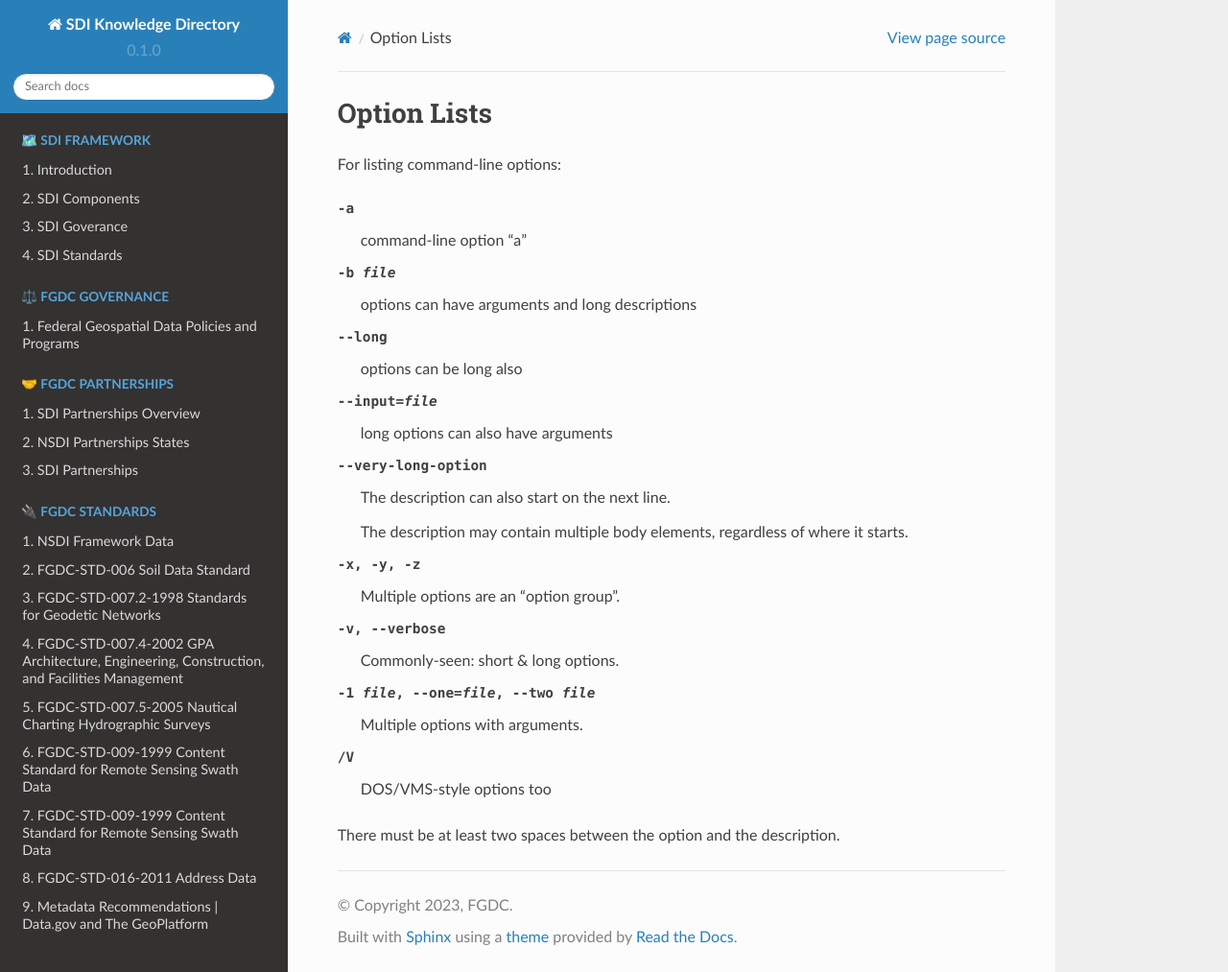
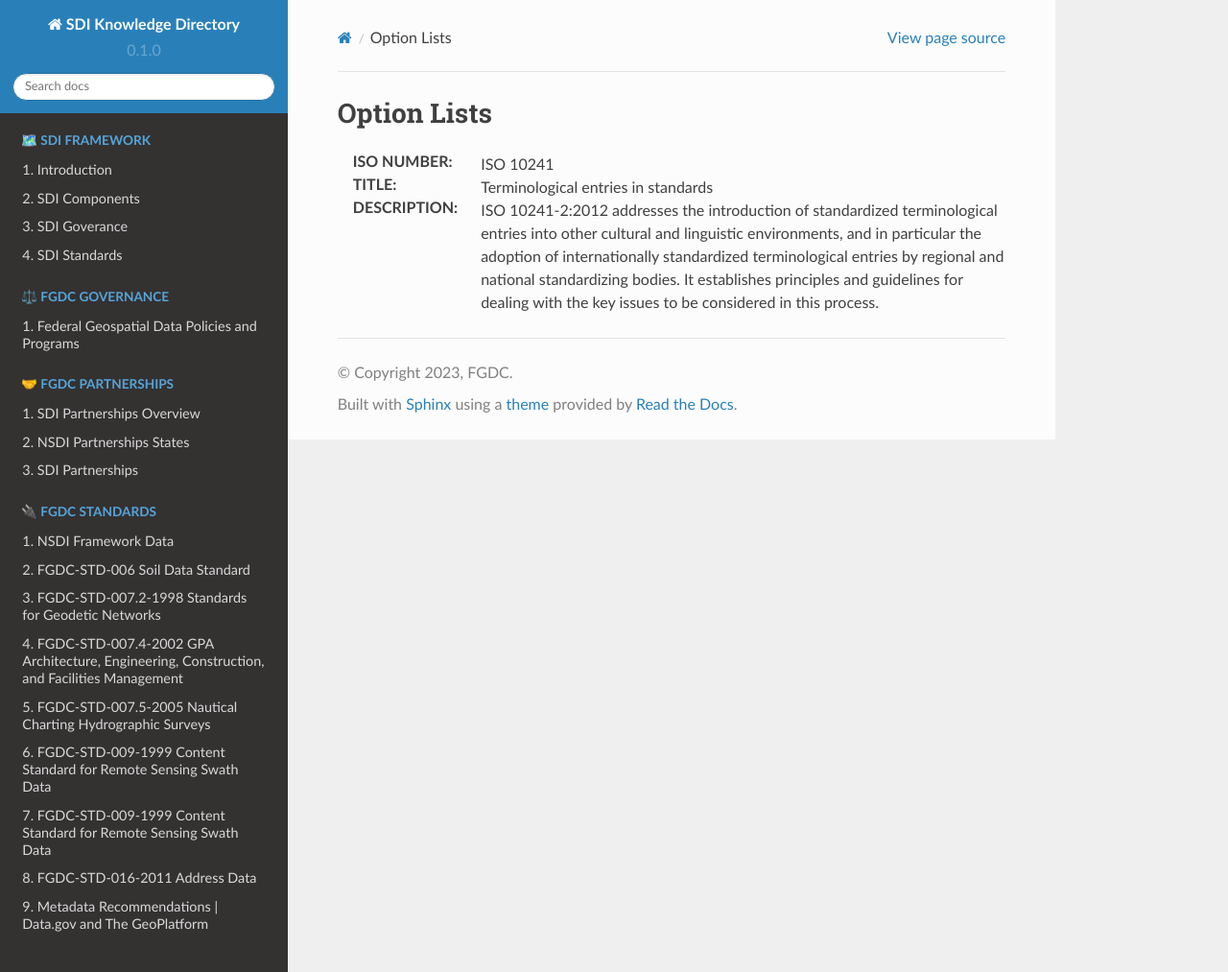
Before and after one commit to fgdcgov/sdi, a Sphinx documentation site: the page built from docs/source/references/iso10241terms.rst, in a window 1280 px wide and 1013 px high. Shown: the whole window at 96% size. Built offline with Sphinx 7.4.7 and the Read the Docs theme 2.0.0, drawn with Linux system fonts in a browser that asks for light colours; pages that are not in the unit, such as notebooks, are missing from menus.

Commit message:
Update iso10241terms.rst

```diff
--- a/docs/source/references/iso10241terms.rst
+++ b/docs/source/references/iso10241terms.rst
@@ -1,25 +1,6 @@
 Option Lists
 ------------
 
-For listing command-line options:
-
--a            command-line option "a"
--b file       options can have arguments
-              and long descriptions
---long        options can be long also
---input=file  long options can also have
-              arguments
-
---very-long-option
-              The description can also start on the next line.
-
-              The description may contain multiple body elements,
-              regardless of where it starts.
-
--x, -y, -z    Multiple options are an "option group".
--v, --verbose  Commonly-seen: short & long options.
--1 file, --one=file, --two file
-              Multiple options with arguments.
-/V            DOS/VMS-style options too
-
-There must be at least two spaces between the option and the description.
+:ISO NUMBER:  ISO 10241
+:TITLE:  Terminological entries in standards
+:DESCRIPTION:  ISO 10241-2:2012 addresses the introduction of standardized terminological entries into other cultural and linguistic environments, and in particular the adoption of internationally standardized terminological entries by regional and national standardizing bodies. It establishes principles and guidelines for dealing with the key issues to be considered in this process.
```
